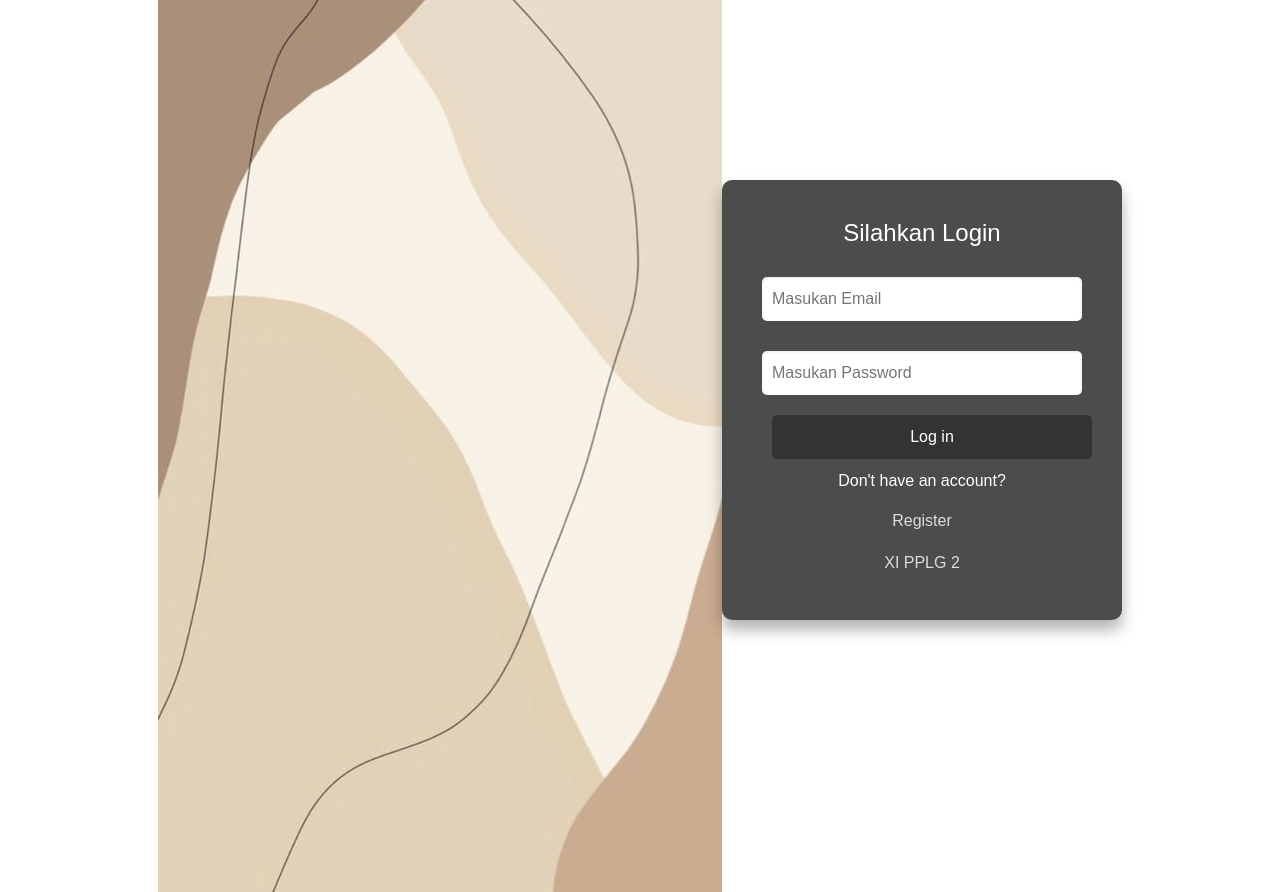
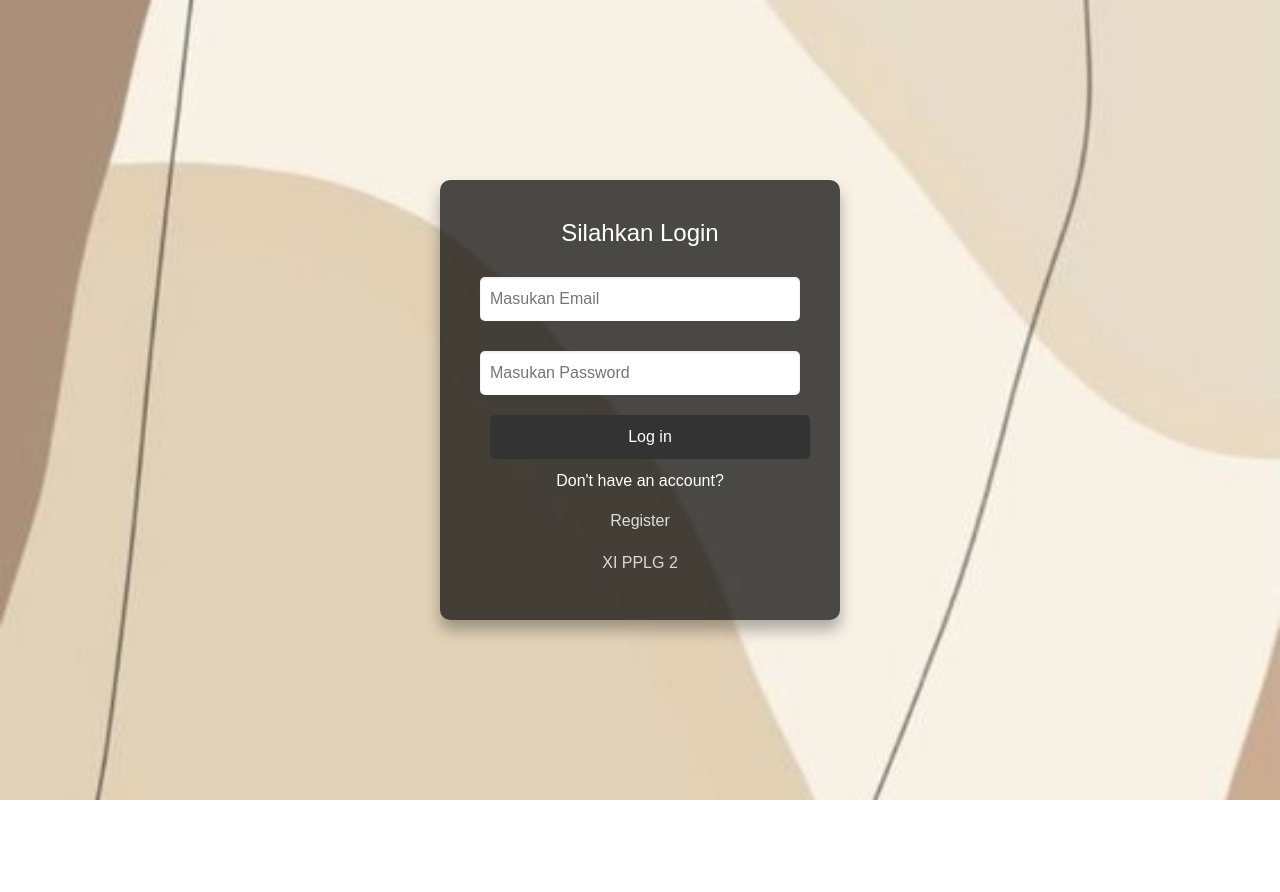
Before and after one commit to iraa-ui/react-figma-ira, a React (Vite) app: page /login in a window 1280 px wide. After the commit the page ends 800 px from the top, so only its background shows below. Built offline with nearby package versions, Linux system fonts and the light colour scheme; a small style sheet from the web is missing.

Commit message:
Update Login.jsx

```diff
--- a/src/pages/Login.jsx
+++ b/src/pages/Login.jsx
@@ -1,25 +1,34 @@
 import React from 'react';
 import '../styles/login.css'; // Pastikan file CSS ini benar
-import background from '/assets/img/bg1.jpg';
+import background from '/assets/img/bg1.jpg'; // Path harus sesuai dengan struktur proyek Anda
 
 const Login = () => {
   const handleLogin = () => {
-    window.location.href = '/dashboard'; // Fungsi untuk navigasi
+    window.location.href = '/dashboard'; // Navigasi ke dashboard
   };
 
   return (
-    <div className="wrapper">
-      <img src={background} alt="Logo" />
+    <div
+      className="wrapper"
+      style={{
+        backgroundImage: `url(${background})`,
+        backgroundSize: 'cover',
+        backgroundPosition: 'center',
+        backgroundAttachment: 'fixed',
+      }}
+    >
       <div className="login-page">
         <form>
           <h1>Silahkan Login</h1>
           <div className="input-box">
-            <input type="text" placeholder="Masukan Email" required />
+            <input type="email" placeholder="Masukan Email" required />
           </div>
           <div className="input-box">
             <input type="password" placeholder="Masukan Password" required />
           </div>
-          <button type="button" className="btn btn-dark" onClick={handleLogin}><a href="/dashboard"></a> Log in </button>
+          <button type="button" className="btn btn-dark" onClick={handleLogin}>
+            Log in
+          </button>
           <div className="register-link">
             <p>Don't have an account?</p>
             <a href="/Register">Register</a>
```
